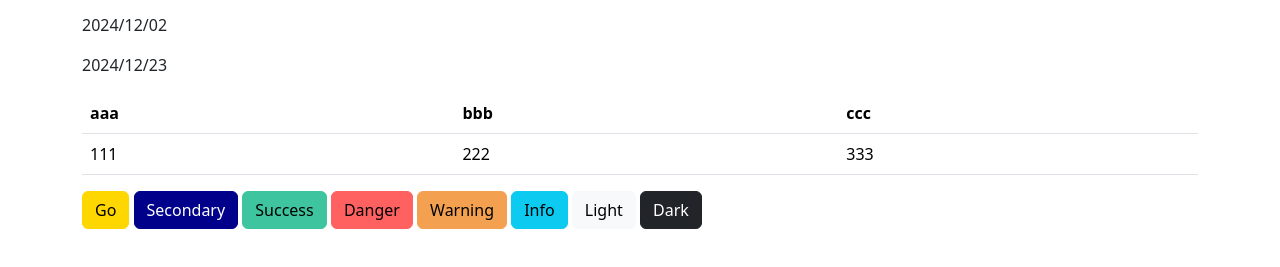
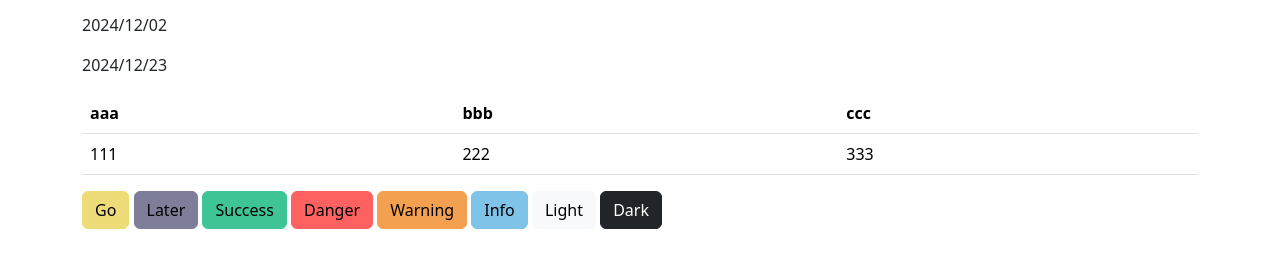
Before and after one commit to BlackfireYLI/vite1125, a website built with Vite: page src/index.html in a window 1280 px wide. Shown: the part 83-350 px from the top of the page. Built offline with nearby package versions, Linux system fonts and the light colour scheme.

Commit message:
style change

```diff
--- a/src/index.html
+++ b/src/index.html
@@ -21,7 +21,7 @@
             </tr>
         </table>
         <button type="button" class="btn btn-primary">Go</button>
-        <button type="button" class="btn btn-secondary">Secondary</button>
+        <button type="button" class="btn btn-secondary">Later</button>
         <button type="button" class="btn btn-success">Success</button>
         <button type="button" class="btn btn-danger">Danger</button>
         <button type="button" class="btn btn-warning">Warning</button>
--- a/src/scss/styles.scss
+++ b/src/scss/styles.scss
@@ -1,11 +1,12 @@
 /*$body-bg: #000000;
 $body-color: #ffffff;*/
 
-$primary: gold;
-$secondary: darkblue;
-$success: #3ec49e;
+$primary: #eedc78;
+$secondary: #7e7e9a;
+$success: #3ec495;
 $danger: #ff6060;
-$warning: rgb(243, 161, 80);
+$warning: #f3a150;
+$info: #80c3e9;
 
 // Import all of Bootstrap's CSS
 @import "bootstrap/scss/bootstrap";
```
